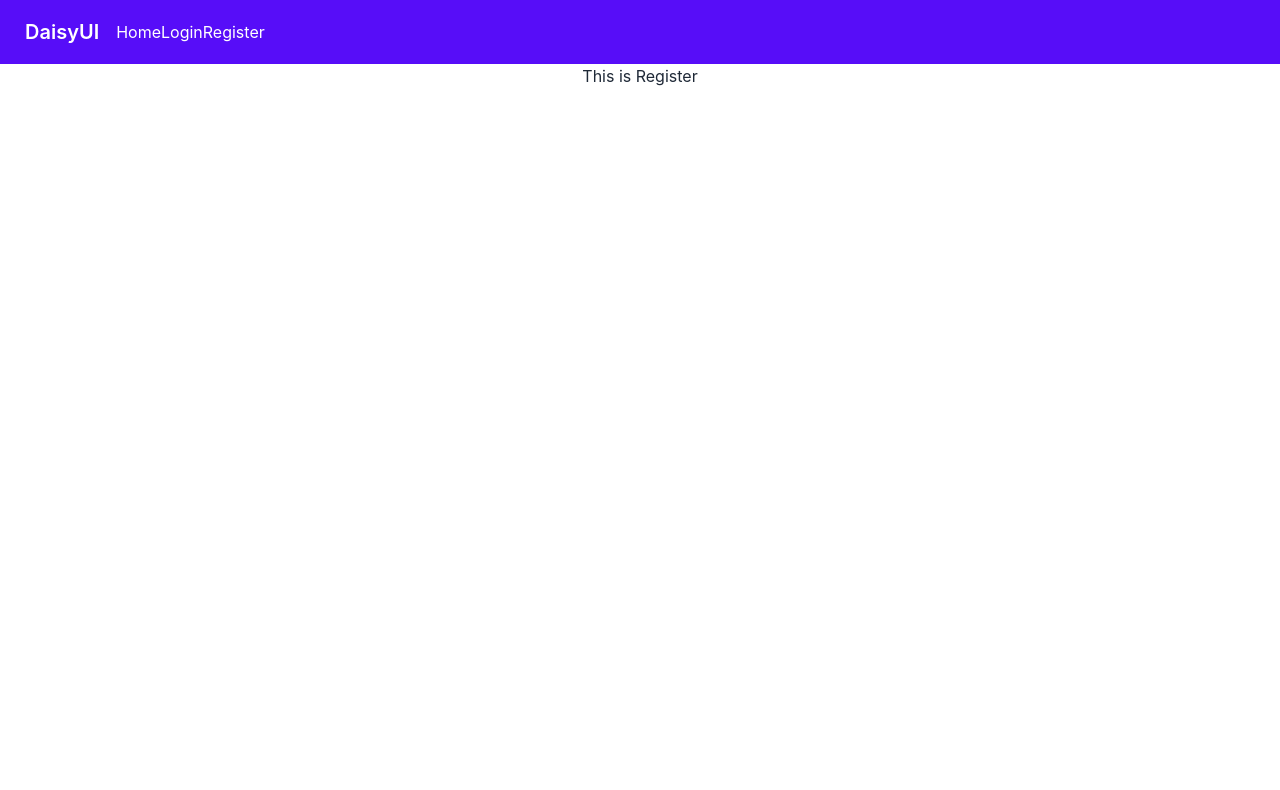
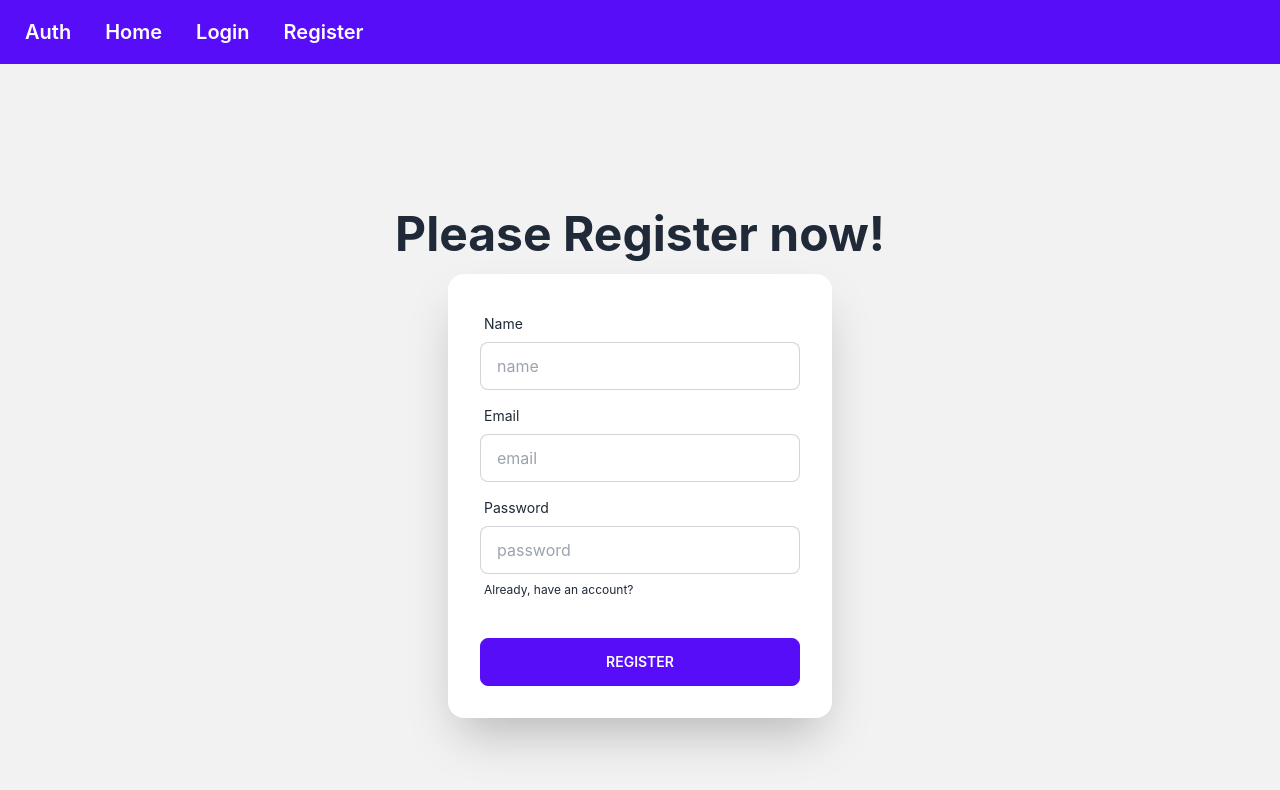
Before and after one commit to Samira-Shajahan-Borsha/auth-router-context-app, a React (Create React App) app: page /register in a window 1280 px wide. Shown: the top 790 px of the page. Built offline with nearby package versions, Linux system fonts and the light colour scheme.

Commit message:
login and registration form added

```diff
--- a/src/components/Header.js
+++ b/src/components/Header.js
@@ -5,10 +5,10 @@
     return (
         <div>
             <div className="navbar bg-primary text-primary-content">
-                <a className="btn btn-ghost normal-case text-xl">DaisyUI</a>
-                <Link to='/'>Home</Link>
-                <Link to='/login'>Login</Link>
-                <Link to='/register'>Register</Link>
+                <Link className="btn btn-ghost normal-case text-xl" to='/'>Auth</Link>
+                <Link className="btn btn-ghost normal-case text-xl" to='/'>Home</Link>
+                <Link className="btn btn-ghost normal-case text-xl" to='/login'>Login</Link>
+                <Link className="btn btn-ghost normal-case text-xl" to='/register'>Register</Link>
             </div>
         </div>
     );
--- a/src/components/Login.js
+++ b/src/components/Login.js
@@ -1,9 +1,46 @@
 import React from 'react';
 
 const Login = () => {
+    const handleSubmit = event => {
+        event.preventDefault();
+        const form = event.target;
+        const email = form.email.value;
+        const password = form.password.value;
+
+        console.log(email, password);
+
+    }
     return (
         <div>
-            <h1>This is Login</h1>
+            <div className="hero min-h-screen bg-base-200">
+                <div className="hero-content flex-col ">
+                    <div className="text-center lg:text-left">
+                        <h1 className="text-5xl font-bold">Please Login now!</h1>
+                    </div>
+                    <div className="card flex-shrink-0 w-full max-w-sm shadow-2xl bg-base-100">
+                        <form onSubmit={handleSubmit} className="card-body">
+                            <div className="form-control">
+                                <label className="label">
+                                    <span className="label-text">Email</span>
+                                </label>
+                                <input type="email" name='email' placeholder="email" className="input input-bordered" required />
+                            </div>
+                            <div className="form-control">
+                                <label className="label">
+                                    <span className="label-text">Password</span>
+                                </label>
+                                <input type="password" name='password' placeholder="password" className="input input-bordered" required />
+                                <label className="label">
+                                    <a href="#" className="label-text-alt link link-hover">Forgot password?</a>
+                                </label>
+                            </div>
+                            <div className="form-control mt-6">
+                                <button className="btn btn-primary">Login</button>
+                            </div>
+                        </form>
+                    </div>
+                </div>
+            </div>
         </div>
     );
 };
--- a/src/components/Register.js
+++ b/src/components/Register.js
@@ -1,9 +1,54 @@
 import React from 'react';
+import { Link } from 'react-router-dom';
 
 const Register = () => {
+    const handleSubmit = event => {
+        event.preventDefault();
+        const form = event.target;
+        const name = form.name.value;
+        const email = form.email.value;
+        const password = form.password.value;
+
+        console.log(name, email, password);
+
+    }
     return (
         <div>
-            <h1>This is Register</h1>
+            <div className="hero min-h-screen bg-base-200">
+                <div className="hero-content flex-col ">
+                    <div className="text-center lg:text-left">
+                        <h1 className="text-5xl font-bold">Please Register now!</h1>
+                    </div>
+                    <div className="card flex-shrink-0 w-full max-w-sm shadow-2xl bg-base-100">
+                        <form onSubmit={handleSubmit} className="card-body">
+                            <div className="form-control">
+                                <label className="label">
+                                    <span className="label-text">Name</span>
+                                </label>
+                                <input type="text" name='name' placeholder="name" className="input input-bordered" required />
+                            </div>
+                            <div className="form-control">
+                                <label className="label">
+                                    <span className="label-text">Email</span>
+                                </label>
+                                <input type="email" name='email' placeholder="email" className="input input-bordered" required />
+                            </div>
+                            <div className="form-control">
+                                <label className="label">
+                                    <span className="label-text">Password</span>
+                                </label>
+                                <input type="password" name='password' placeholder="password" className="input input-bordered" required />
+                                <label className="label">
+                                    <Link to="/login" className="label-text-alt link link-hover">Already, have an account?</Link>
+                                </label>
+                            </div>
+                            <div className="form-control mt-6">
+                                <button className="btn btn-primary">Register</button>
+                            </div>
+                        </form>
+                    </div>
+                </div>
+            </div>
         </div>
     );
 };
```
